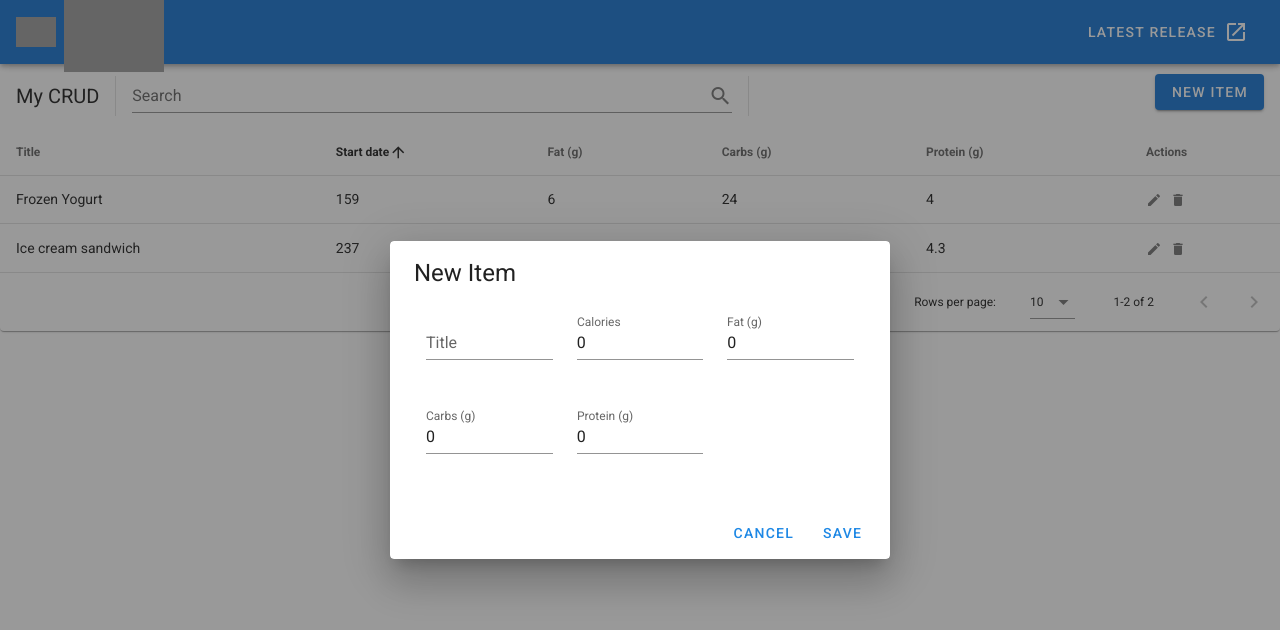
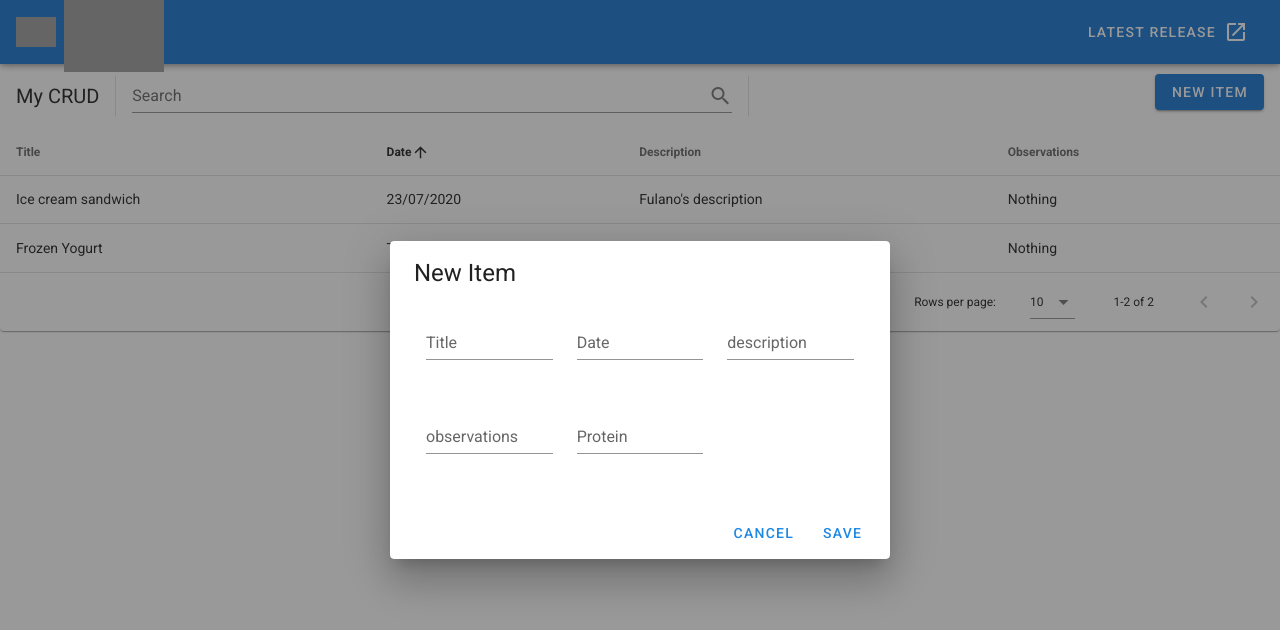
Before and after one commit to dtarqui/log-tics, a Vue app: page / in a window 1280 px wide. Both pictures are taken after a click on the button "NEW ITEM". Shown: the top 630 px of the page. Built offline with nearby package versions, Linux system fonts and the light colour scheme; grey boxes are pictures that could not be loaded.

Commit message:
algo mas

```diff
--- a/src/components/Table.vue
+++ b/src/components/Table.vue
@@ -3,7 +3,7 @@
     :headers="headers"
     :items="desserts"
     :search="search"
-    sort-by="calories"
+    sort-by="dateInit"
     class="elevation-1"
   >
     <template v-slot:top>
@@ -42,26 +42,26 @@
                   </v-col>
                   <v-col cols="12" sm="6" md="4">
                     <v-text-field
-                      v-model="editedItem.calories"
-                      label="Calories"
+                      v-model="editedItem.dateInit"
+                      label="Date"
                     ></v-text-field>
                   </v-col>
                   <v-col cols="12" sm="6" md="4">
                     <v-text-field
-                      v-model="editedItem.fat"
-                      label="Fat (g)"
+                      v-model="editedItem.description"
+                      label="description"
                     ></v-text-field>
                   </v-col>
                   <v-col cols="12" sm="6" md="4">
                     <v-text-field
-                      v-model="editedItem.carbs"
-                      label="Carbs (g)"
+                      v-model="editedItem.observations"
+                      label="observations"
                     ></v-text-field>
                   </v-col>
                   <v-col cols="12" sm="6" md="4">
                     <v-text-field
                       v-model="editedItem.protein"
-                      label="Protein (g)"
+                      label="Protein "
                     ></v-text-field>
                   </v-col>
                 </v-row>
@@ -120,27 +120,23 @@ export default {
         sortable: false,
         value: "title",
       },
-      { text: "Start date", value: "calories" },
-      { text: "Fat (g)", value: "fat" },
-      { text: "Carbs (g)", value: "carbs" },
-      { text: "Protein (g)", value: "protein" },
-      { text: "Actions", value: "actions", sortable: false },
+      { text: "Date", value: "dateInit" },
+      { text: "Description", value: "description" },
+      { text: "Observations", value: "observations" },
     ],
     desserts: [],
     editedIndex: -1,
     editedItem: {
       title: "",
-      calories: 0,
-      fat: 0,
-      carbs: 0,
-      protein: 0,
+      dateInit: "",
+      description: "",
+      observations: "",
     },
     defaultItem: {
       title: "",
-      calories: 0,
-      fat: 0,
-      carbs: 0,
-      protein: 0,
+      dateInit: "",
+      description: "",
+      observations: "",
     },
   }),
   components: {
@@ -168,16 +164,16 @@ export default {
       this.desserts = [
         {
           title: "Frozen Yogurt",
-          calories: 159,
-          fat: 6.0,
-          carbs: 24,
+          dateInit: "Today",
+          description: "Fulano's description",
+          observations: "Nothing",
           protein: 4.0,
         },
         {
           title: "Ice cream sandwich",
-          calories: 237,
-          fat: 9.0,
-          carbs: 37,
+          dateInit: "23/07/2020",
+          description: "Fulano's description",
+          observations: "Nothing",
           protein: 4.3,
         },
       ];
```
